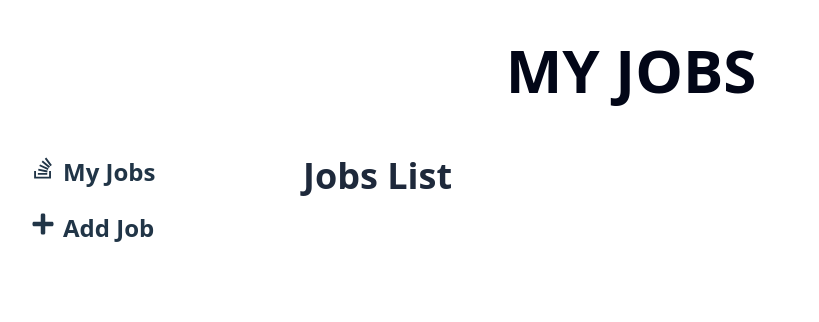
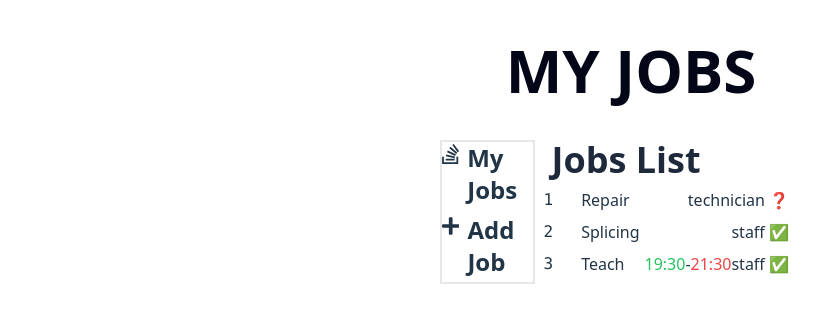
Before and after one commit to sidiqcahyono83/jobs, a React (Vite) app: page /jobs in a window 1280 px wide. Shown: the top 322 px of the page, without its empty margins (9-828 px from the left). Built offline with nearby package versions, Linux system fonts and the light colour scheme.

Commit message:
fate: add

```diff
--- a/src/routes/job.tsx
+++ b/src/routes/job.tsx
@@ -1,29 +1,12 @@
-import { useState } from "react";
-import localforage from "localforage";
-import { Job } from "../data/jobs";
+import { useParams } from "react-router-dom";
+import {dataJobs} from "../data/jobs";
 
 export function DetailJobRoute() {
-  const { id } = useParams<{ id: string }>();
-  const [job, setJob] = useState<Job | null>(null);
-  const [isInitialized, setIsInitialized] = useState(false);
-
-  const loadJob = async () => {
-    const storedJobs = await localforage.getItem<Job[]>("jobs");
-    if (storedJobs) {
-      const job = storedJobs.find((j) => j.id === Number(id));
-      if (job) {
-        setJob(job);
-      }
-    }
-    setIsInitialized(true);
-  };
-
-  if (!isInitialized) {
-    loadJob();
-  }
+  const { jobId } = useParams();
+  const job = dataJobs.find(job=> job.id==jobId)
 
   if (!job) {
-    return <div>Loading...</div>;
+    return <p>Job not found.</p>;
   }
 
   return (
@@ -31,23 +14,23 @@ export function DetailJobRoute() {
       <h1 className="text-4xl font-bold mb-4">{job.title}</h1>
       <div className="text-xl">
         <p>
-          <strong>Category:</strong> {job.category}
+         Category: {job.category}
         </p>
         <p>
-          <strong>Divisi:</strong> {job.divisi}
+          Divisi: {job.divisi}
         </p>
         <p>
-          <strong>Is Done:</strong> {job.isDone ? "Yes" : "No"}
+          Is Done: {job.isDone ? "Yes" : "No"}
         </p>
         {job.timeStart && (
           <p>
-            <strong>Time Start:</strong>{" "}
+           Time Start:{" "}
             {new Date(job.timeStart).toLocaleString()}
           </p>
         )}
         {job.timeEnd && (
           <p>
-            <strong>Time End:</strong> {new Date(job.timeEnd).toLocaleString()}
+           Time End: {new Date(job.timeEnd).toLocaleString()}
           </p>
         )}
       </div>
--- a/src/routes/jobs-route.tsx
+++ b/src/routes/jobs-route.tsx
@@ -2,38 +2,19 @@ import { useState } from "react";
 import { JobItem } from "../components/ui/job-item";
 import { Link } from "react-router-dom";
 import localforage from "localforage";
-import { Job, dataJobs } from "../data/jobs";
+import { dataJobs } from "../data/jobs";
 
 export function JobsRoute() {
-  const [jobsState, setJobs] = useState<Job[]>([]);
 
-  const initializeJobs = async () => {
-    const storedJobs = await localforage.getItem<Job[]>("jobs");
-    if (storedJobs) {
-      setJobs(storedJobs);
-    } else {
-      setJobs(dataJobs);
-      await localforage.setItem("jobs", dataJobs);
-    }
-  };
-
-  if (jobsState.length === 0) {
-    initializeJobs();
-  }
 
   return (
     <>
-      <main className="dark:text-white">
-        <div className="m-4">
+        <div>
             <h1 className="font-bold mx-4 text-4xl rounded-sm text-slate-800 font-neutral-400 dark:text-white">
                     Jobs List
                 </h1>
-        </div>
-        <div className="mx-10 max-w-5xl">
-          <section className="my-4">
-            <div>
-              <ul className="flex-row text-2xl justify-between gap-2">
-                {jobsState.map((job) => (
+                <ul>
+                    {dataJobs.map((job) => (
                         <li
                             key={job.id}
                             className="my-2 dark:text-white hover:rounded-xl"
@@ -42,15 +23,12 @@ export function JobsRoute() {
                                 to={`/jobs/${job.id}`}
                                 className="block hover:bg-stone-700"
                             >
-                      <JobItem job={job} />
+                                <JobItem job={job}/>
                             </Link>
                         </li>
                     ))}
                 </ul>
         </div>
-          </section>
-        </div>
-      </main>
     </>
   );
 }
--- a/src/routes/root.tsx
+++ b/src/routes/root.tsx
@@ -5,30 +5,31 @@ import { Link, Outlet } from "react-router-dom";
 
 export function RootRoute() {
   return (
-    <div className="justify-center m-10">
+    <main className="box-border h-64 justify-items-center max-w-screen-xl content-center mx-auto">
       <h1 className="text-slate-950 hover:text-teal-800 m-10 dark:text-slate-100 font-bold justify-center text-6xl flex">
         <Link to="/">MY JOBS</Link>
       </h1>
-      <div className="flex w-full">
-        <ul className="w-60 h-96 flex flex-col gap-2 text-2xl font-bold">
-          <li className=" gap-2 my-4 hover:text-blue-800">
+      <div className="flex flex-row">
+        <ul className="flex w-3/12 max-h-full items-center gap-2 text-2xl font-bold flex-col border-2">
+          <li className="hover:text-blue-800">
             <Link to="/jobs" className="flex gap-2">
-              <FaStackOverflow />
+              <FaStackOverflow/>
               My Jobs
             </Link>
           </li>
-          <li className="gap-2 items-center  hover:text-blue-800">
+          <li className="hover:text-blue-800">
             <Link to="/addjobs" className="flex gap-2">
-              <FaPlus />
+              <FaPlus/>
               Add Job
             </Link>
           </li>
         </ul>
 
-        <section className="grow items-start content-normal">
-          <Outlet />
+        <section >
+          <Outlet/>
         </section>
       </div>
-    </div>
+
+    </main>
   );
 }
```
Lines whose indentation alone changed are shown as unchanged.
